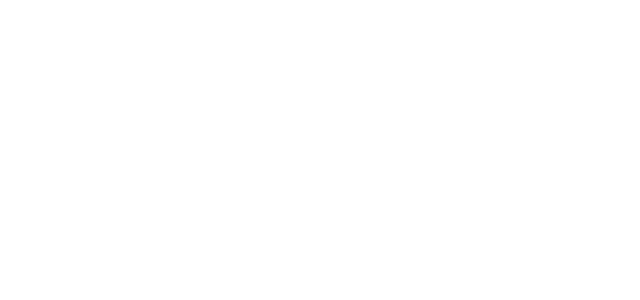
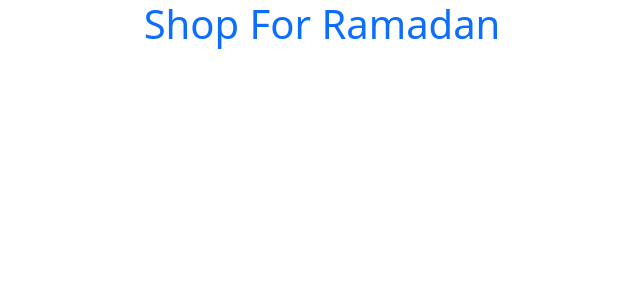
Before and after one commit to MD-MAHBUBUR-RAHMAN/Ramaden-shop-assignment-eight, a React (Create React App) app: page / in a window 1280 px wide. Shown: the top 300 px of the page, without its empty margins (318-958 px from the left). Built offline with nearby package versions, Linux system fonts and the light colour scheme.

Commit message:
bootstrap and font awesom added

```diff
--- a/package.json
+++ b/package.json
@@ -3,10 +3,15 @@
   "version": "0.1.0",
   "private": true,
   "dependencies": {
+    "@fortawesome/fontawesome-svg-core": "^6.1.1",
+    "@fortawesome/free-solid-svg-icons": "^6.1.1",
+    "@fortawesome/react-fontawesome": "^0.1.18",
     "@testing-library/jest-dom": "^5.16.3",
     "@testing-library/react": "^12.1.4",
     "@testing-library/user-event": "^13.5.0",
+    "bootstrap": "^5.1.3",
     "react": "^17.0.2",
+    "react-bootstrap": "^2.2.1",
     "react-dom": "^17.0.2",
     "react-scripts": "5.0.0",
     "web-vitals": "^2.1.4"
--- a/src/App.js
+++ b/src/App.js
@@ -1,9 +1,10 @@
+import 'bootstrap/dist/css/bootstrap.min.css';
 import './App.css';
 
 function App() {
   return (
     <div className="App">
-
+      <h1 className='text-primary'>Shop For Ramadan</h1>
     </div>
   );
 }
```
Also changed, not shown: 1 other file (tests, documents, lock files or other folders).
